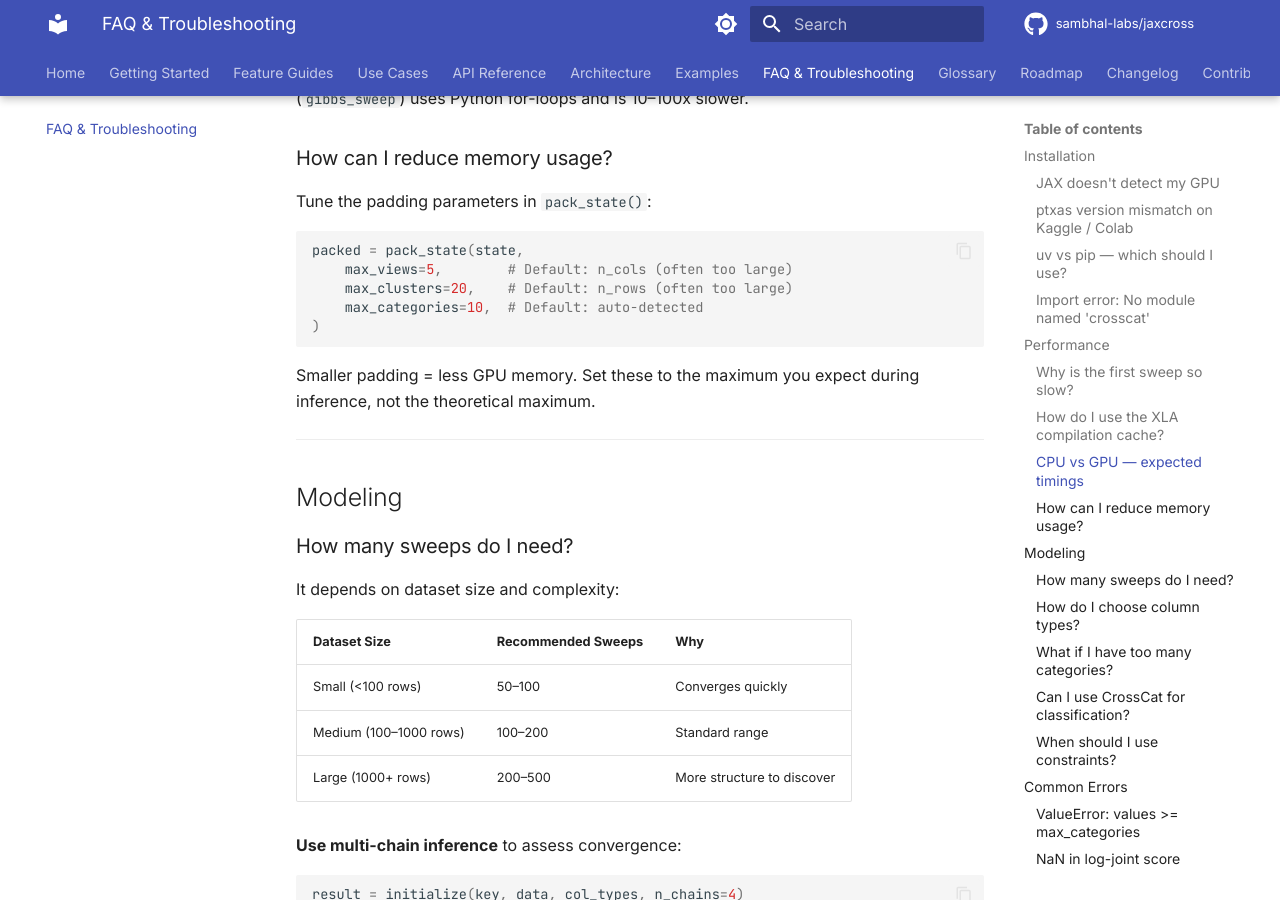
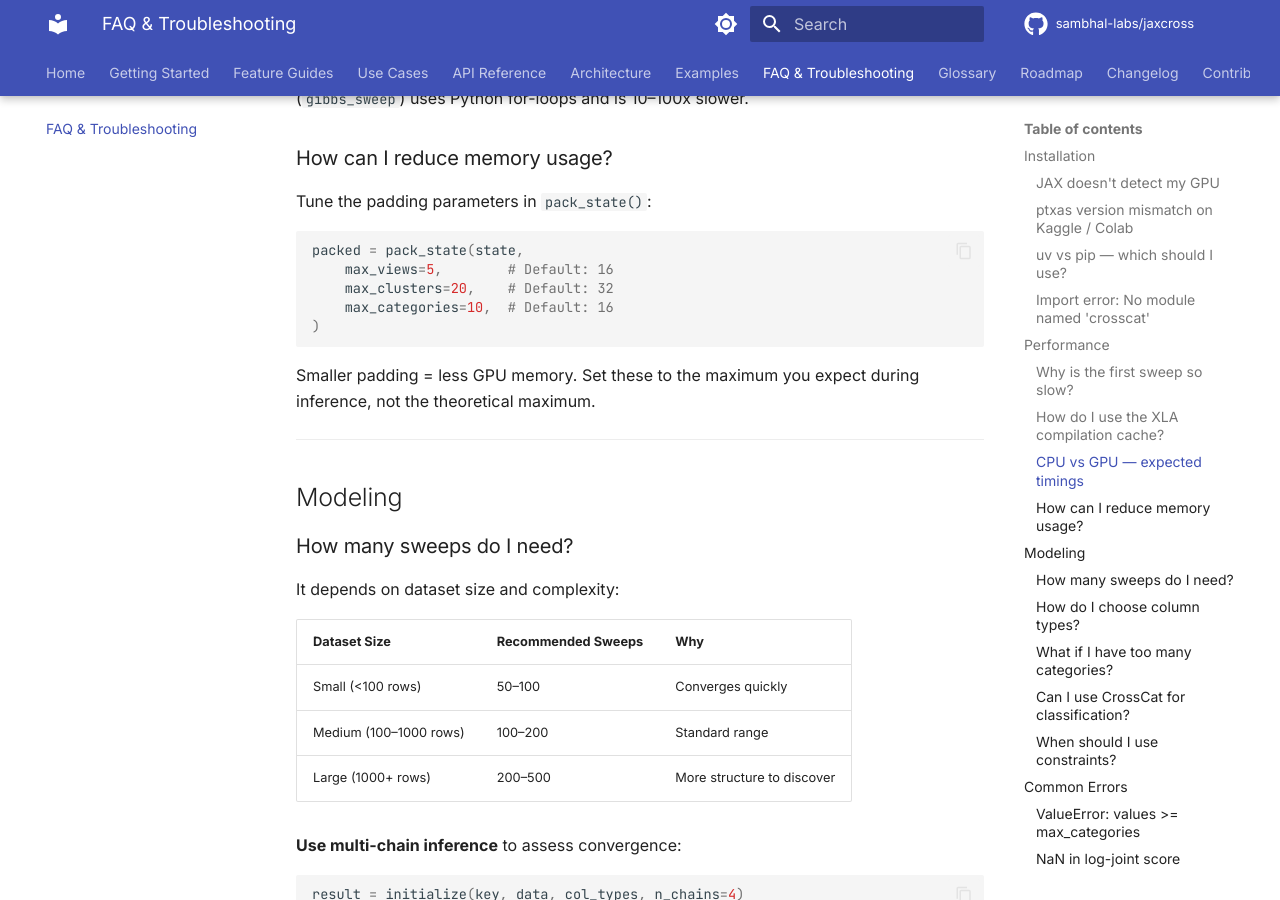
Before and after one commit to sambhal-labs/jaxcross, an MkDocs documentation site: the page built from docs/faq.md, in a window 1280 px wide and 900 px high, scrolled down 2455 px. Built offline with MkDocs 1.6.1 and Material for MkDocs 9.7.7, drawn with Linux system fonts in a browser that asks for light colours; comment, search, counter and statistics services are not loaded.

Commit message:
fix: resolve 4 remaining review nits from PR #96 re-review
1. types.md: SufficientStats field usage — sum_x is CONTINUOUS/BINARY
   (not ORDINAL), category_counts is CATEGORICAL/ORDINAL (not BINARY)
2. faq.md: pack_state default comments — max_views=16, max_clusters=32
   (not n_cols/n_rows)
3. initialization.md: CONTINUOUS nu default is 2 (not 1), CYCLIC uses
   hardcoded defaults kappa=1.0, vm_a=1.0, vm_mu=π (not MLE)
4. README.md: Data Handling row now mentions Parquet/Arrow/NPY I/O

Co-Authored-By: Claude Opus 4.6 (1M context) <noreply@anthropic.com>

````diff
--- a/docs/faq.md
+++ b/docs/faq.md
@@ -101,9 +101,9 @@ Tune the padding parameters in `pack_state()`:
 
 ```python
 packed = pack_state(state,
-    max_views=5,        # Default: n_cols (often too large)
-    max_clusters=20,    # Default: n_rows (often too large)
-    max_categories=10,  # Default: auto-detected
+    max_views=5,        # Default: 16
+    max_clusters=20,    # Default: 32
+    max_categories=10,  # Default: 16
 )
 ```
 
````
Also changed, not shown: README.md (+1 -1 lines), docs/api/types.md (+2 -2 lines), docs/guides/initialization.md (+2 -2 lines).
